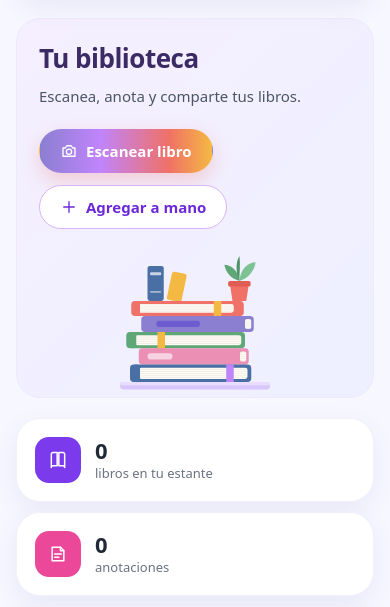
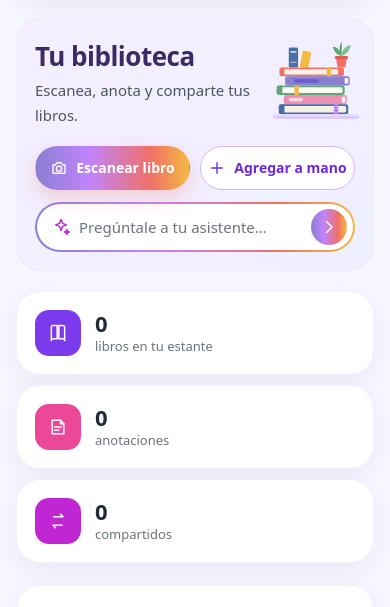
Before and after one commit to AnnyVibes/exlibris, a Django app: page / in a window 390 px wide. Shown: the part 118-725 px from the top of the page. Run offline with Django 5.2, Linux system fonts and the light colour scheme; the visitor is signed in with stand-in values (Sample User, id 1); data comes from the database, SQL or seed files in the repository; data that the repository does not hold is empty.

Commit message:
Inicio: tarjeta reorganizada en el celular y caja para preguntarle al asistente
Co-Authored-By: Claude Opus 5.5 <noreply@anthropic.com>
Claude-Session: https://claude.ai/code/session_01GYL794gNVj3QXKcKwqtHSP

```diff
--- a/biblioteca/static/biblioteca/css/exlibris.css
+++ b/biblioteca/static/biblioteca/css/exlibris.css
@@ -309,11 +309,21 @@ a:focus-visible, button:focus-visible, select:focus-visible, input[type=file]:fo
   padding: 26px 34px 0; margin-bottom: 8px; overflow: hidden;
 }
 .hero-ilustracion { width: 100%; align-self: end; }
-.hero-ilustracion { width: 100%; align-self: end; }
 .hero-texto { padding-bottom: 26px; }
 .hero h1 { font-size: 34px; line-height: 1.2; font-weight: 700; letter-spacing: -0.5px; margin-bottom: 10px; color: #3b2a63; }
 .hero p { color: var(--texto-medio); margin-bottom: 20px; max-width: 46ch; }
 .hero-acciones { display: flex; gap: 12px; flex-wrap: wrap; }
+/* Acceso al asistente desde el inicio: caja con borde degradado */
+.hero-asistente { display: flex; align-items: center; gap: 8px; margin-top: 16px; max-width: 460px; height: 50px; padding: 0 6px 0 14px;
+  border-radius: 999px; border: 2px solid transparent;
+  background: linear-gradient(#fff, #fff) padding-box, var(--degradado-arcoiris) border-box; }
+.hero-asistente-icono { display: grid; place-items: center; color: #c026d3; }
+.hero-asistente-icono .icono { width: 20px; height: 20px; }
+.hero-asistente input { flex: 1; min-width: 0; border: 0; outline: 0; background: transparent; font: inherit; font-size: 15px; color: var(--texto); padding: 0; height: auto; box-shadow: none; }
+.hero-asistente input::placeholder { color: var(--texto-suave); }
+.hero-asistente button { all: unset; cursor: pointer; width: 36px; height: 36px; border-radius: 50%; display: grid; place-items: center; color: #fff; background: var(--degradado-arcoiris); flex-shrink: 0; }
+.hero-asistente button:focus-visible, .hero-asistente:focus-within { box-shadow: var(--foco); }
+.hero-asistente button .icono { width: 18px; height: 18px; }
 
 /* ---------- Inicio ---------- */
 .inicio-rejilla { display: grid; gap: 20px; align-items: start; grid-template-columns: minmax(0, 1fr) minmax(0, 1.5fr); margin-top: 22px; }
@@ -544,10 +554,16 @@ a:focus-visible, button:focus-visible, select:focus-visible, input[type=file]:fo
   .barra .buscador { order: 3; flex-basis: 100%; height: 48px; }
   .barra .espaciador { flex: 1; }
   .boton-icono { width: 44px; height: 44px; }
-  .hero { grid-template-columns: 1fr; padding: 24px 22px 0; gap: 12px; border-radius: var(--radio-lg); }
-  .hero-texto { padding-bottom: 0; order: -1; }
-  .hero h1 { font-size: 26px; }
-  .hero-ilustracion { width: 150px; margin: 0 auto; }
+  /* Celular: título con la ilustración pequeña a la derecha, botones en dos columnas y el asistente debajo */
+  .hero { display: block; position: relative; padding: 22px 18px 18px; border-radius: var(--radio-lg); }
+  .hero-texto { padding-bottom: 0; }
+  .hero h1 { font-size: 26px; margin-bottom: 6px; padding-right: 96px; }
+  .hero p { font-size: 15px; margin-bottom: 18px; padding-right: 96px; }
+  .hero-ilustracion { position: absolute; top: 14px; right: 14px; width: 86px; }
+  .hero-acciones { display: grid; grid-template-columns: 1fr 1fr; gap: 10px; }
+  .hero-acciones .boton { padding-left: 10px; padding-right: 10px; font-size: 14px; white-space: nowrap; min-width: 0; }
+  .hero-asistente { max-width: none; margin-top: 12px; }
+
   .resumen-tarjetas { grid-template-columns: 1fr; gap: 10px; }
   .leyendo { grid-template-columns: 90px 1fr; }
   .detalle-cabecera { grid-template-columns: 1fr; padding: 22px; border-radius: var(--radio-lg); gap: 20px; }
@@ -1137,3 +1153,9 @@ a.perfil { transition: box-shadow .15s; } a.perfil:hover { box-shadow: var(--som
   .acciones-form { justify-content: stretch; } .acciones-form .boton { flex: 1; }
   .acciones-izquierda { width: 100%; justify-content: center; }
 }
+
+@media (max-width: 380px) {
+  /* Celulares angostos: los dos botones del inicio uno debajo del otro */
+  .hero-acciones { grid-template-columns: 1fr; }
+  .hero-asistente input { font-size: 14px; }
+}
--- a/biblioteca/templates/biblioteca/asistente.html
+++ b/biblioteca/templates/biblioteca/asistente.html
@@ -87,6 +87,9 @@
   entrada.addEventListener("keydown", (e) => { if (e.key === "Enter" && !e.shiftKey) { e.preventDefault(); enviar(entrada.value); } });
   entrada.addEventListener("input", () => { entrada.style.height = ""; entrada.style.height = Math.min(entrada.scrollHeight, 160) + "px"; });
   document.querySelectorAll("#sugerencias button").forEach((b) => b.addEventListener("click", () => enviar(b.textContent)));
+  /* Pregunta enviada desde el inicio (?q=…) */
+  const desdeInicio = new URLSearchParams(location.search).get("q");
+  if (desdeInicio && desdeInicio.trim()) { history.replaceState(null, "", location.pathname); enviar(desdeInicio.trim()); }
 })();
 </script>
 {% endblock %}
--- a/biblioteca/templates/biblioteca/inicio.html
+++ b/biblioteca/templates/biblioteca/inicio.html
@@ -12,6 +12,12 @@
       <a class="boton boton-arcoiris" href="{% url 'escanear' %}">{% icono 'camara' %} Escanear libro</a>
       <a class="boton boton-secundario" href="{% url 'libro_nuevo' %}">{% icono 'mas' %} Agregar a mano</a>
     </div>
+    <form class="hero-asistente" method="get" action="{% url 'asistente' %}" role="search" aria-label="Preguntar al asistente">
+      <span class="hero-asistente-icono">{% icono 'ia' %}</span>
+      <label class="solo-lectores" for="pregunta-inicio">Pregúntale a tu asistente</label>
+      <input id="pregunta-inicio" name="q" maxlength="2000" placeholder="Pregúntale a tu asistente…" autocomplete="off">
+      <button type="submit" aria-label="Preguntar">{% icono 'flecha-der' %}</button>
+    </form>
   </div>
 </section>
 
```
Also changed, not shown: AI_LOG.md (+1 -0 lines), biblioteca/tests/test_ia.py (+8 -0 lines), 1 other file.
